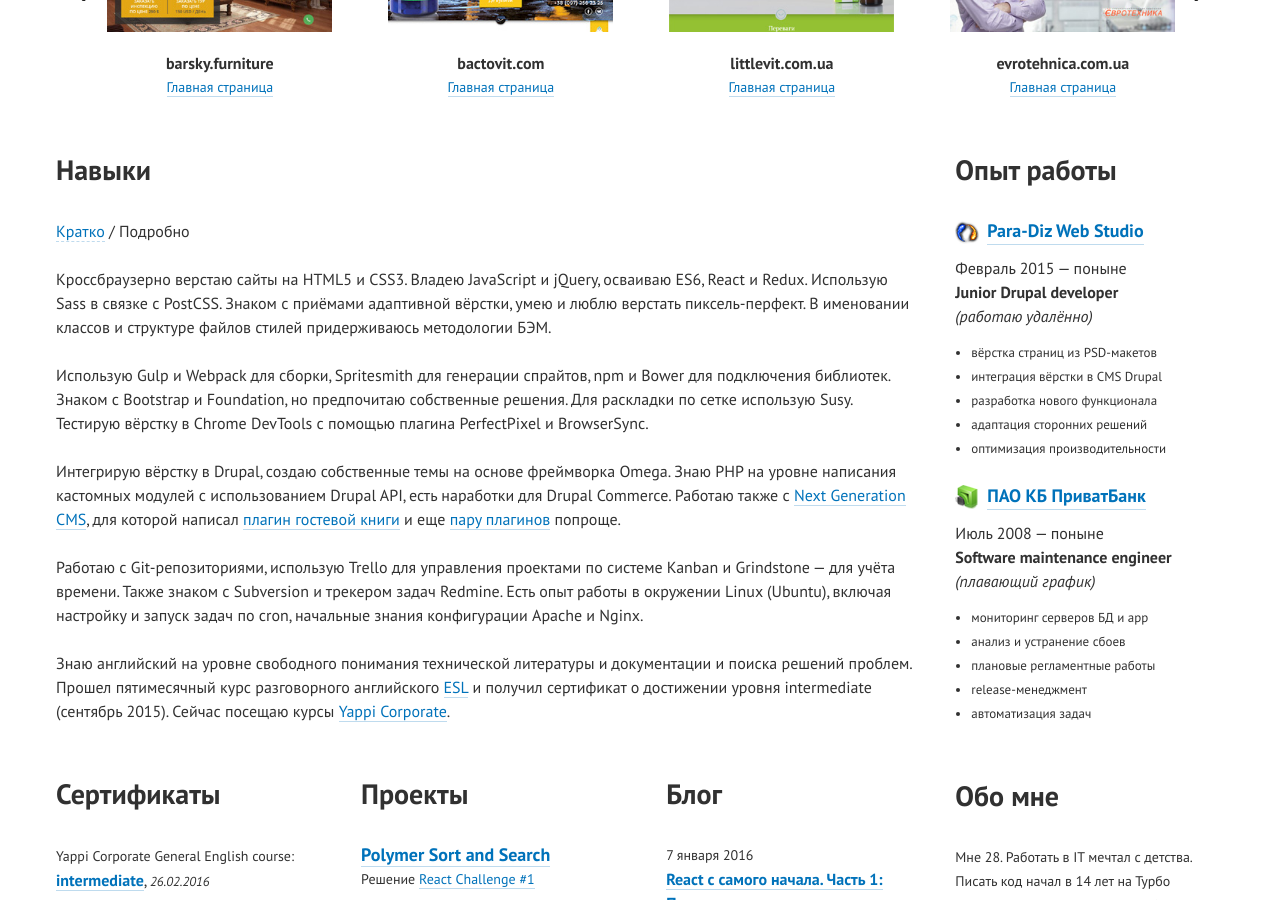
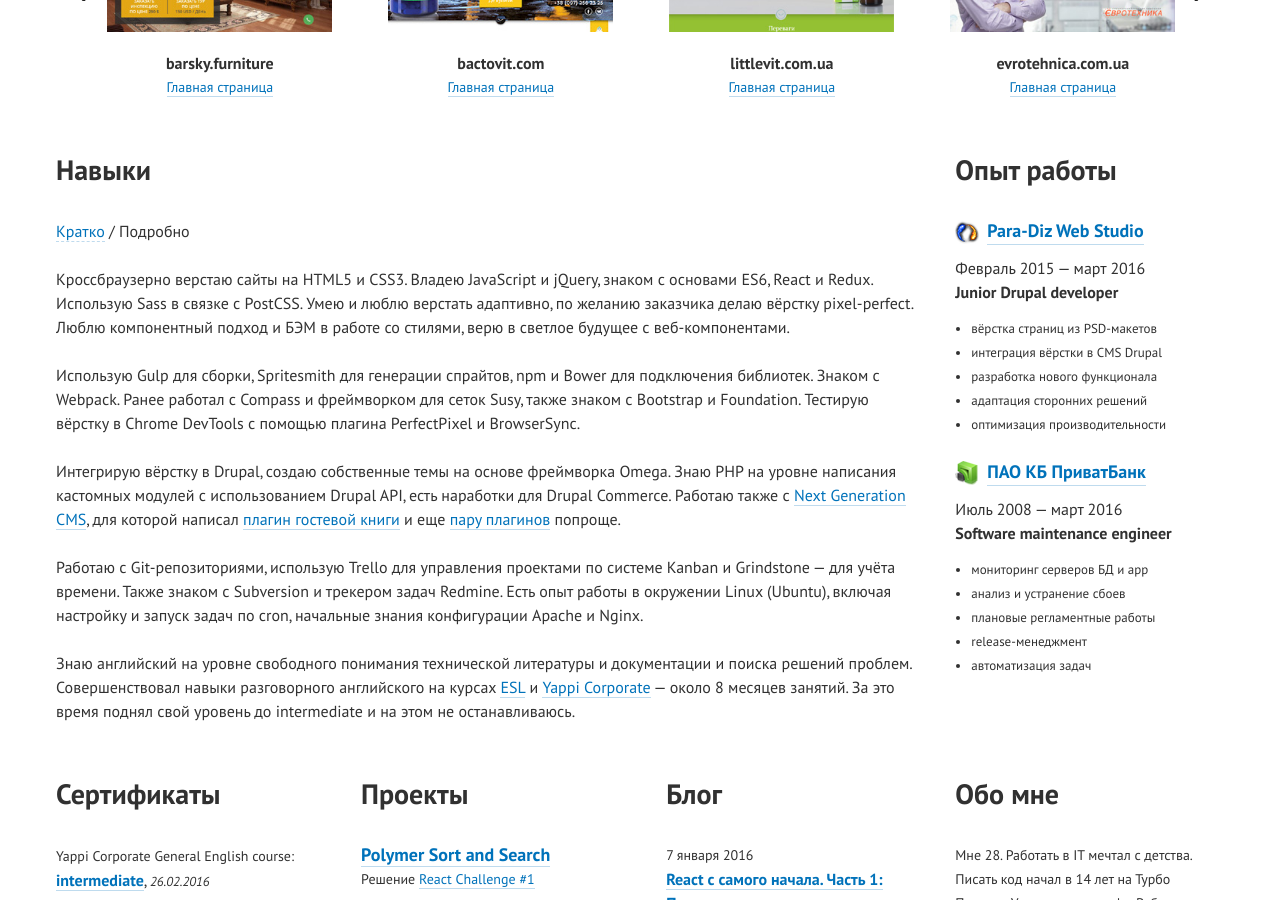
Before and after one commit to web-padawan/web-padawan.github.io, a Jekyll site: the page built from index.html, in a window 1280 px wide and 900 px high, scrolled down 357 px. Built offline with Jekyll 4.4.1, drawn with Linux system fonts in a browser that asks for light colours.

Commit message:
[mod] skills, experience: update some information

```diff
--- a/_includes/experience.html
+++ b/_includes/experience.html
@@ -4,9 +4,8 @@
   <div class="experience-company">
     <div class="experience-company__icon experience-company__icon--paradiz">&nbsp;</div>
     <a class="experience-company__title" href="http://para-diz.com.ua" target="_blank">Para-Diz Web Studio</a>
-    <div class="experience-company__period">Февраль 2015 — поныне</div>
+    <div class="experience-company__period">Февраль 2015 — март 2016</div>
     <div class="experience-company__job">Junior Drupal developer</div>
-    <div class="experience-company__note">(работаю удалённо)</div>
     <ul class="experience-company__description">
       <li>вёрстка страниц из PSD-макетов</li>
       <li>интеграция вёрстки в CMS Drupal</li>
@@ -19,9 +18,8 @@
   <div class="experience-company experience-company--last">
     <div class="experience-company__icon experience-company__icon--privat">&nbsp;</div>
     <a class="experience-company__title" href="https://privatbank.ua" target="_blank">ПАО КБ ПриватБанк</a>
-    <div class="experience-company__period">Июль 2008 — поныне</div>
+    <div class="experience-company__period">Июль 2008 — март 2016</div>
     <div class="experience-company__job">Software maintenance engineer</div>
-    <div class="experience-company__note">(плавающий график)</div>
     <ul class="experience-company__description">
       <li>мониторинг серверов БД и app</li>
       <li>анализ и устранение сбоев</li>
--- a/_includes/skills.html
+++ b/_includes/skills.html
@@ -6,13 +6,13 @@
 
       <div class="skills__content" id="full">
         <p class="skills__text">
-          <span>Кроссбраузерно верстаю сайты на HTML5 и CSS3. Владею JavaScript и jQuery, осваиваю ES6, React и Redux.</span>
-          <span>Использую Sass в связке с PostCSS. Знаком с приёмами адаптивной вёрстки, умею и люблю верстать пиксель-перфект.</span>
-          <span>В именовании классов и структуре файлов стилей придерживаюсь методологии БЭМ.</span>
+          <span>Кроссбраузерно верстаю сайты на HTML5 и CSS3. Владею JavaScript и jQuery, знаком с основами ES6, React и Redux.</span>
+          <span>Использую Sass в связке с PostCSS. Умею и люблю верстать адаптивно, по желанию заказчика делаю вёрстку pixel-perfect.</span>
+          <span>Люблю компонентный подход и БЭМ в работе со стилями, верю в светлое будущее с веб-компонентами.</span>
         </p>
         <p class="skills__text">
-          <span>Использую Gulp и Webpack для сборки, Spritesmith для генерации спрайтов, npm и Bower для подключения библиотек.</span>
-          <span>Знаком с Bootstrap и Foundation, но предпочитаю собственные решения. Для раскладки по сетке использую Susy.</span>
+          <span>Использую Gulp для сборки, Spritesmith для генерации спрайтов, npm и Bower для подключения библиотек. Знаком с Webpack.</span>
+          <span>Ранее работал с Compass и фреймворком для сеток Susy, также знаком с Bootstrap и Foundation.</span>
           <span>Тестирую вёрстку в Chrome DevTools с помощью плагина PerfectPixel и BrowserSync.</span>
         </p>
         <p class="skills__text">
@@ -29,9 +29,9 @@
         </p>
         <p class="skills__text">
           <span>Знаю английский на уровне свободного понимания технической литературы и документации и поиска решений проблем.</span>
-          <span>Прошел пятимесячный курс разговорного английского <a href="http://esl.apslogos.com" target="_blank">ESL</a></span>
-          <span>и получил сертификат о достижении уровня intermediate (сентябрь 2015).</span>
-          <span>Сейчас посещаю курсы <a href="http://www.yappicorp.com.ua" target="_blank">Yappi Corporate</a>.</span>
+          <span>Совершенствовал навыки разговорного английского на курсах <a href="http://esl.apslogos.com" target="_blank">ESL</a></span>
+          <span>и <a href="http://www.yappicorp.com.ua" target="_blank">Yappi Corporate</a> — около 8 месяцев занятий.</span>
+          <span>За это время поднял свой уровень до intermediate и на этом не останавливаюсь.</span>
         </p>
       </div>
 
```
